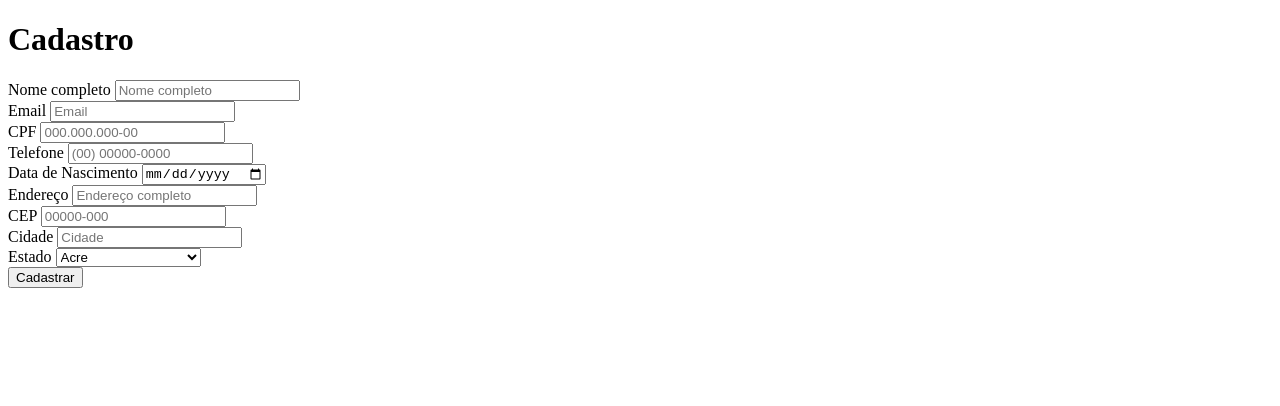
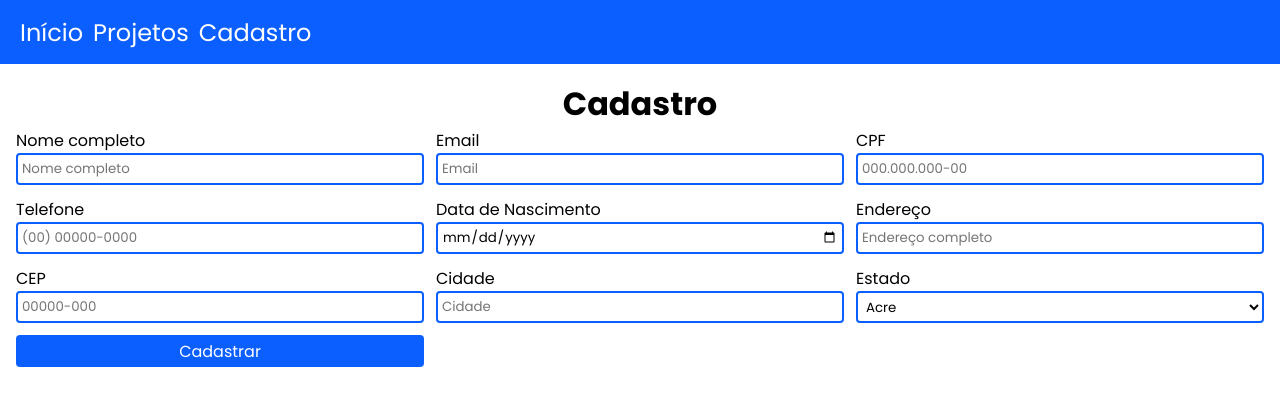
Before and after one commit to feerabello/Desenvolvimento-Front-End-Para-Web, a plain HTML site: page entrega2/cadastro.html in a window 1280 px wide. Drawn offline with Linux system fonts and the light colour scheme.

Commit message:
finalização entrega 2

```diff
--- a/entrega2/cadastro.html
+++ b/entrega2/cadastro.html
@@ -3,27 +3,74 @@
 <head>
   <meta charset="UTF-8">
   <meta name="viewport" content="width=device-width, initial-scale=1.0">
+  <link rel="stylesheet" href="css/global.css">
+  <link rel="stylesheet" href="css/cadastro.css">
   <title>Cadastro</title>
 </head>
 <body>
-  <h1>Cadastro</h1>
-  <form action="#" method="post">
+  <nav class="navbar">
+    <input type="checkbox" id="menu-toggle">
+    <ul class="nav-links">
+      <li class="nav-link">
+        <a href="/">Início</a>
+        <ul class="link-dropdown">
+          <li><a href="/">Sobre a organização</a></li>
+          <li><a href="/">Nosso contato</a></li>
+        </ul>
+      </li>
+      <li class="nav-link">
+        <a href="projetos.html">Projetos</a>
+        <ul class="link-dropdown">
+          <li><a href="/">Voluntariado</a></li>
+          <li><a href="/">Doações</a></li>
+        </ul>
+      </li>
+      <li class="nav-link"><a href="cadastro.html">Cadastro</a></li>
+    </ul>
+    <ul class="nav-actions">
+      <li>
+        <label for="menu-toggle" class="menu-icon">
+          <img src="imagens/square-menu.svg" alt="Menu">
+        </label>
+      </li>
+    </ul>
+  </nav>
+  <main>
+    <h1 class="title">Cadastro</h1>
+    <form action="#" method="post" class="form-cadastro">
+      <div class="input-field">
         <label for="nome">Nome completo</label>
-    <input type="text" id="nome" placeholder="Nome completo" ><br>
+        <input type="text" id="nome" placeholder="Nome completo" >
+      </div>
+      <div class="input-field">
         <label for="email">Email</label>
-    <input type="email" id="email" placeholder="Email" ><br>
+        <input type="email" id="email" placeholder="Email" >
+      </div>
+      <div class="input-field">
         <label for="cpf">CPF</label>
-    <input type="text" id="cpf" pattern="\d{3}\.\d{3}\.\d{3}-\d{2}" placeholder="000.000.000-00" ><br>
+        <input type="text" id="cpf" pattern="\d{3}\.\d{3}\.\d{3}-\d{2}" placeholder="000.000.000-00" >
+      </div>
+      <div class="input-field">
         <label for="telefone">Telefone</label>
-    <input type="tel" id="telefone" pattern="\(\d{2}\) \d{4,5}-\d{4}" placeholder="(00) 00000-0000" ><br>
+        <input type="tel" id="telefone" pattern="\(\d{2}\) \d{4,5}-\d{4}" placeholder="(00) 00000-0000" >
+      </div>
+      <div class="input-field">
         <label for="nascimento">Data de Nascimento</label>
-    <input type="date" id="nascimento" ><br>
+        <input type="date" id="nascimento" >
+      </div>
+      <div class="input-field">
         <label for="endereco">Endereço</label>
-    <input type="text" id="endereco" placeholder="Endereço completo" ><br>
+        <input type="text" id="endereco" placeholder="Endereço completo" >
+      </div>
+      <div class="input-field">
         <label for="cep">CEP</label>
-    <input type="text" id="cep" pattern="\d{5}-\d{3}" placeholder="00000-000" ><br>
+        <input type="text" id="cep" pattern="\d{5}-\d{3}" placeholder="00000-000" >
+      </div>
+      <div class="input-field">
         <label for="cidade">Cidade</label>
-    <input type="text" id="cidade" placeholder="Cidade" ><br>
+        <input type="text" id="cidade" placeholder="Cidade" >
+      </div>
+      <div class="input-field">
         <label for="estado">Estado</label>
         <select id="estado" name="estado">
           <option value="AC">Acre</option>
@@ -54,8 +101,10 @@
           <option value="SE">Sergipe</option>
           <option value="TO">Tocantins</option>
           <option value="EX">Estrangeiro</option>
-    </select><br>
-    <input type="submit" value="Cadastrar" >
+        </select>
+      </div>
+      <input type="submit" value="Cadastrar" class="form-submit">
     </form>
+  </main>
 </body>
 </html>
--- a/entrega2/css/cadastro.css
+++ b/entrega2/css/cadastro.css
@@ -0,0 +1,59 @@
+main {
+  padding: 16px;
+}
+
+.title {
+  text-align: center;
+}
+
+.form-cadastro {
+  display: grid;
+  grid-template-columns: 1fr;
+  gap: 12px;
+}
+
+.input-field {
+  display: flex;
+  flex-direction: column;
+}
+
+.input-field input,
+.input-field select {
+  border: 2px solid var(--color-primary);
+  border-radius: 4px;
+  height: 32px;
+  padding: 0 4px;
+  background-color: transparent;
+}
+
+.form-submit {
+  all: unset;
+  background-color: var(--color-primary);
+  color: var(--color-surface);
+  text-align: center;
+  height: 32px;
+  border-radius: 4px;
+  cursor: pointer;
+}
+
+.form-submit:hover {
+  background-color: var(--color-secondary);
+}
+
+@media (min-width: 640px) {
+  .form-cadastro {
+    grid-template-columns: 1fr 1fr;
+  }
+}
+
+@media (min-width: 1024px) {
+  .form-cadastro {
+    grid-template-columns: 1fr 1fr 1fr;
+  }
+}
+
+@media (min-width: 1440px) {
+  .form-cadastro {
+    grid-template-columns: repeat(4, 1fr);
+  }
+}
--- a/entrega2/css/global.css
+++ b/entrega2/css/global.css
@@ -45,19 +45,12 @@
   align-items: center;
 }
 
-.nav-links {
-  position: absolute;
-  top: 64px;
-  left: -100%;
-  width: 100%;
-  height: calc(100vh - 64px);
-  background-color: var(--color-secondary);
-  flex-direction: column;
-  justify-content: center;
+.nav-actions {
+  margin-left: auto;
 }
 
-.nav-actions {
-  margin-left: auto;
+.nav-link {
+  position: relative;
 }
 
 .nav-link a {
@@ -69,6 +62,13 @@
 
 .nav-link a:hover {
   color: var(--color-muted);
+}
+
+.link-dropdown {
+  list-style: none;
+  align-items: center;
+  flex-direction: column;
+  display: flex;
 }
 
 #menu-toggle {
@@ -87,6 +87,35 @@
   cursor: pointer;
 }
 
+.card {
+  display: flex;
+  flex-direction: column;
+  background-color: var(--color-muted);
+  padding: 12px;
+  gap: 8px;
+  border-radius: 4px;
+  box-shadow: rgba(60, 64, 67, 0.3) 0px 1px 2px 0px, rgba(60, 64, 67, 0.15) 0px 2px 6px 2px;
+}
+
+@media (max-width: 767px) {
+  .nav-links {
+    position: absolute;
+    top: 64px;
+    left: -100%;
+    width: 100%;
+    height: calc(100vh - 64px);
+    background-color: var(--color-secondary);
+    flex-direction: column;
+    justify-content: center;
+  }
+
+  .nav-link {
+    display: flex;
+    flex-direction: column;
+    align-items: center;
+  }
+}
+
 @media (min-width: 768px) {
   .nav-links {
     display: flex;
@@ -95,4 +124,16 @@
   .nav-actions {
     display: none;
   }
+
+  .nav-link:hover .link-dropdown {
+    display: flex;
+  }
+
+  .link-dropdown {
+    position: absolute;
+    background-color: var(--color-secondary);
+    width: 270px;
+    padding: 8px;
+    display: none;
+  }
 }
--- a/entrega2/css/index.css
+++ b/entrega2/css/index.css
@@ -0,0 +1,22 @@
+main {
+  display: grid;
+  grid-template-columns: 1fr 1fr;
+  gap: 16px;
+  padding: 16px;
+  grid-template-areas:
+    "title title"
+    "about contact";
+}
+
+.title {
+  grid-area: title;
+  text-align: center;
+}
+
+.about {
+  grid-area: about;
+}
+
+.contact {
+  grid-area: contact;
+}
--- a/entrega2/css/projetos.css
+++ b/entrega2/css/projetos.css
@@ -0,0 +1,27 @@
+main {
+  display: grid;
+  grid-template-columns: 1fr 1fr;
+  gap: 16px;
+  padding: 16px;
+  grid-template-areas:
+    "title title"
+    "description description"
+    "voluntariado doacoes";
+}
+
+.title {
+  grid-area: title;
+  text-align: center;
+}
+
+.description {
+  grid-area: description;
+}
+
+.voluntariado {
+  grid-area: voluntariado;
+}
+
+.doacoes {
+  grid-area: doacoes;
+}
```
Also changed, not shown: entrega2/index.html (+22 -3 lines), entrega2/projetos.html (+36 -3 lines). Lines whose indentation alone changed are shown as unchanged.
